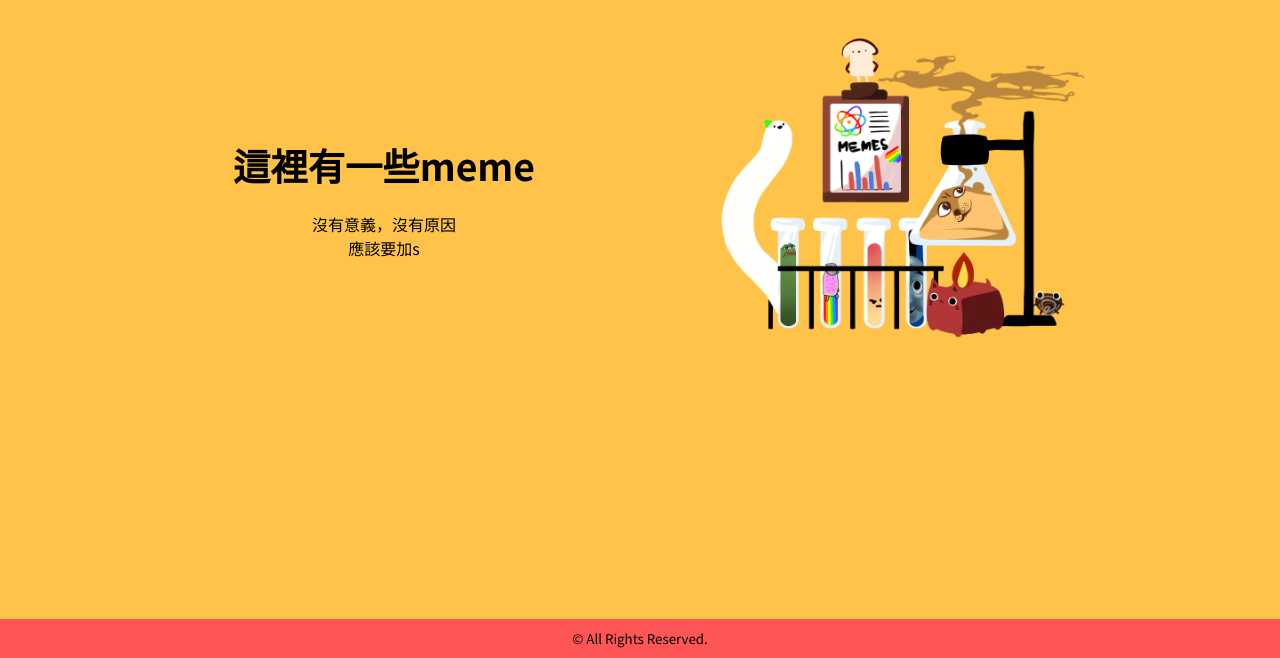
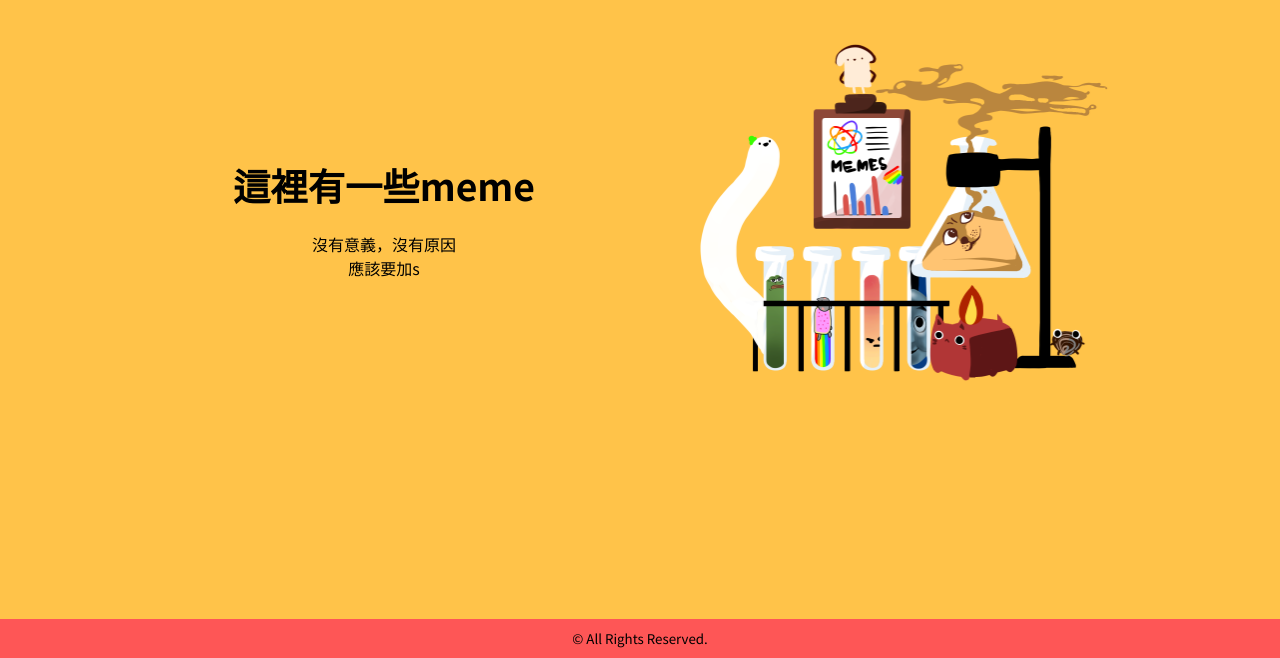
Before and after one commit to vanillamousse173/cultivatememe2, a plain HTML site: page index.html in a window 1280 px wide. Shown: the part 142-800 px from the top of the page. Drawn offline with Linux system fonts and the light colour scheme; files that its build step writes are made by us from their sources.

Commit message:
Add files via upload

```diff
--- a/css/index.css
+++ b/css/index.css
@@ -35,13 +35,13 @@ section{
 }
 
 .right img{
-	width: 80%;
-	height: 80%;
+	width: 90%;
+	height: 90%;
 }
 
 .left{
 	width: 50%;
-	margin-top: 150px;
+	margin-top: 170px;
 	text-align:center;
 }
 
```
